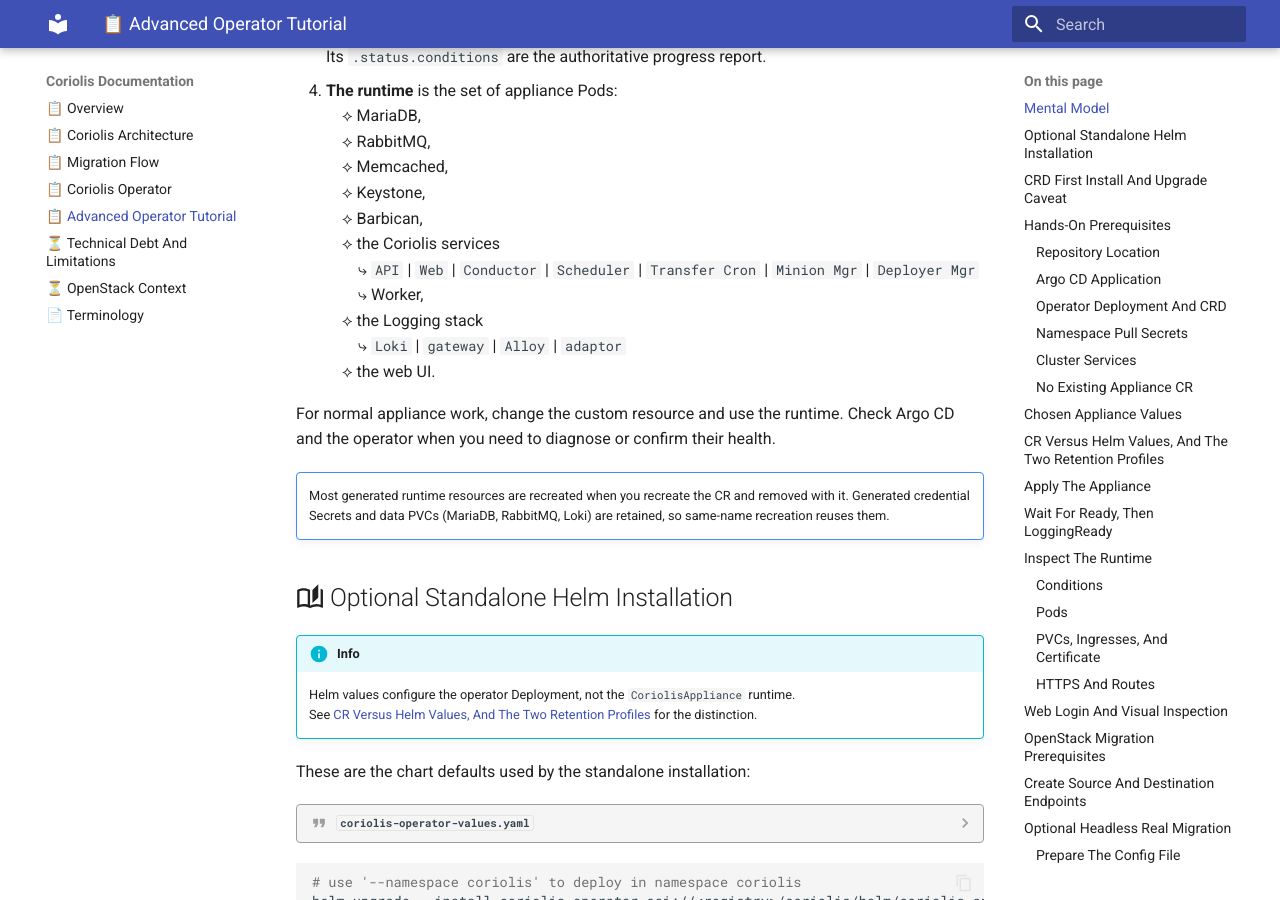
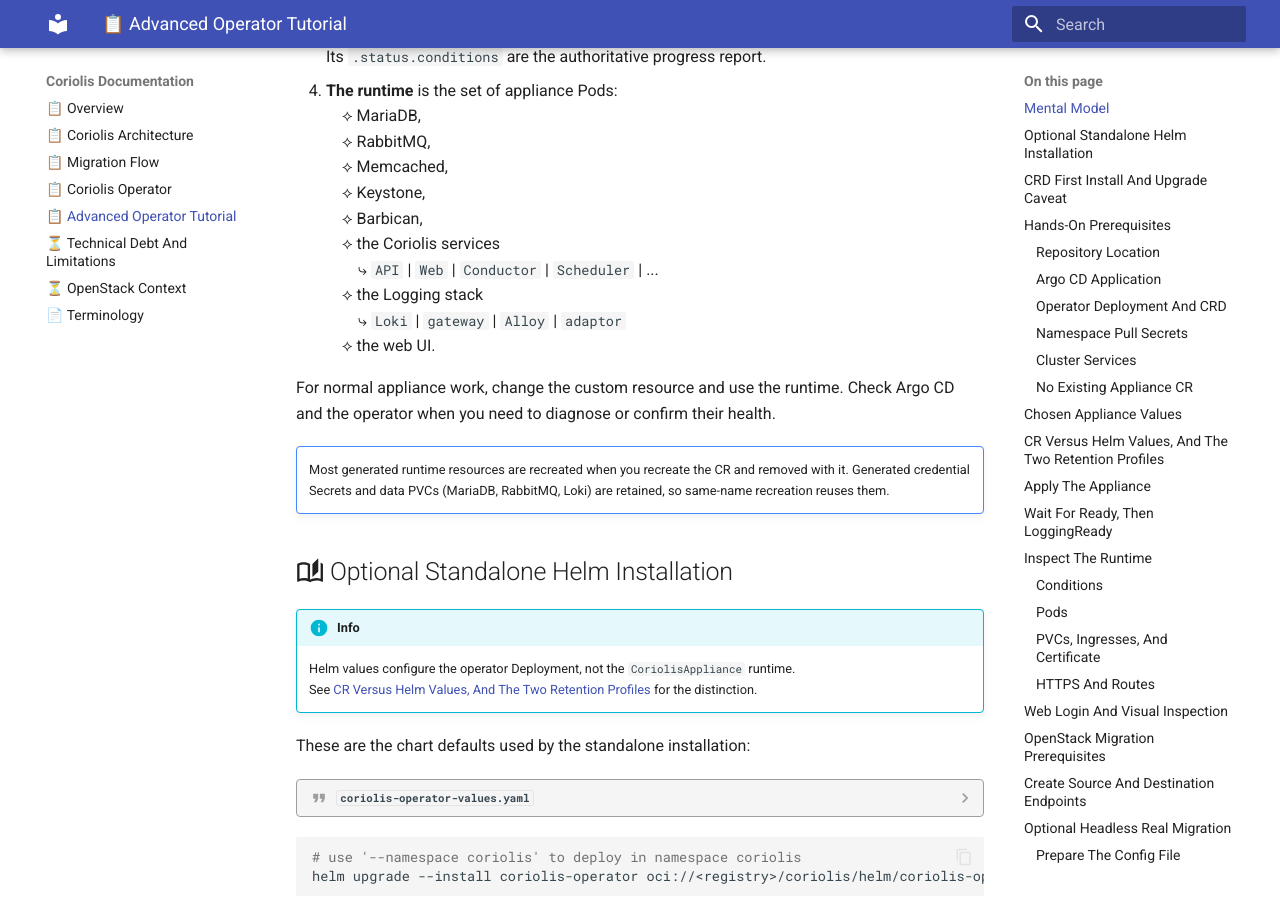
Before and after one commit to radumoisan/coriolis, an MkDocs documentation site: the page built from docs/operator-advanced-tutorial.md, in a window 1280 px wide and 900 px high, scrolled down 844 px. Built offline with MkDocs 1.6.1 and Material for MkDocs 9.7.7, drawn with Linux system fonts in a browser that asks for light colours.

Commit message:
Improved docs
Signed-off-by: Radu Moisan <radu.moisan@gmail.com>

```diff
--- a/docs/operator-advanced-tutorial.md
+++ b/docs/operator-advanced-tutorial.md
@@ -28,8 +28,7 @@
    &emsp;⟡ Keystone,<br>
    &emsp;⟡ Barbican,<br>
    &emsp;⟡ the Coriolis services<br>
-   &emsp;&emsp;⤷ `API` | `Web` | `Conductor` | `Scheduler` | `Transfer Cron` | `Minion Mgr` | `Deployer Mgr`<br>
-   &emsp;&emsp;⤷ Worker,<br>
+   &emsp;&emsp;⤷ `API` | `Web` | `Conductor` | `Scheduler` | ...<br>
    &emsp;⟡ the Logging stack<br>
    &emsp;&emsp;⤷ `Loki` | `gateway` | `Alloy` | `adaptor`<br>
    &emsp;⟡ the web UI.
```
